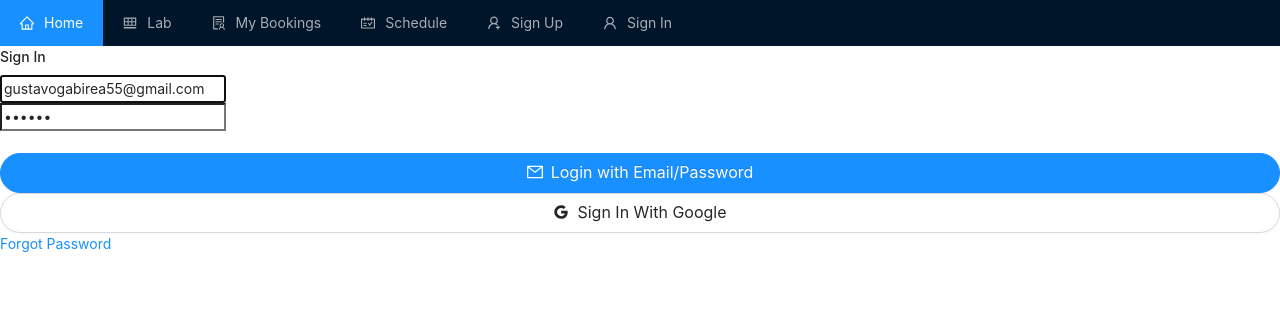
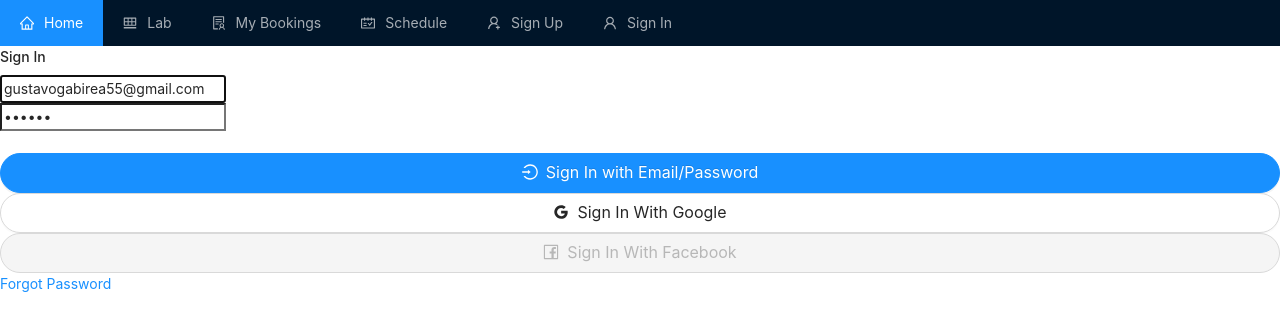
Before and after one commit to liahoneyBP/lab_booking_system, a React (Create React App) app in the folder client/: page /sign-in in a window 1280 px wide. Shown: the top 330 px of the page. Built offline with nearby package versions, Linux system fonts and the light colour scheme; no server answers.

Commit message:
Refactor: NavBar Changed LogIn Icon

```diff
--- a/client/public/index.html
+++ b/client/public/index.html
@@ -27,4 +27,5 @@
     <div id="root"></div>
 
   </body>
+
 </html>
--- a/client/src/pages/auth/SignIn.js
+++ b/client/src/pages/auth/SignIn.js
@@ -1,7 +1,7 @@
 import React, { useState, useEffect} from "react";
 import { toast } from "react-toastify";
 import { Button } from "antd";
-import { GoogleOutlined, MailOutlined } from "@ant-design/icons";
+import { GoogleOutlined, LoginOutlined, LoadingOutlined, FacebookOutlined } from "@ant-design/icons";
 import { useDispatch } from "react-redux";
 import { Link } from "react-router-dom";
 import { useSelector} from "react-redux"
@@ -12,13 +12,15 @@ import {
     getAuth,
     signInWithEmailAndPassword,
     signInWithPopup,
-    GoogleAuthProvider } from "firebase/auth";
+    GoogleAuthProvider,
+    FacebookAuthProvider, } from "firebase/auth";
 
 
 const SignIn = () => {
   const auth = getAuth();
   const navigate = useNavigate();
-  const provider = new GoogleAuthProvider();
+
+
   const [email, setEmail] = useState("gustavogabirea55@gmail.com");
   const [password, setPassword] = useState("123456");
   const [loading, setLoading] = useState(false);
@@ -29,7 +31,7 @@ const SignIn = () => {
 
   useEffect(() => {
     if (user && user.token) navigate("/");
-  }, [user]);
+  }, [user, navigate]);
 
 
   let dispatch = useDispatch();
@@ -78,6 +80,7 @@ const SignIn = () => {
 };
 
 const googleSignIn = async () => {
+  const provider = new GoogleAuthProvider();
     signInWithPopup(auth, provider)
     .then(async (result) => {
         const { user } = result;
@@ -102,6 +105,34 @@ const googleSignIn = async () => {
         console.log(err);
         toast.error(err.message);
     });
+}
+
+const facebookSignIn = async () => {
+  const provider = new FacebookAuthProvider();
+  signInWithPopup(auth, provider)
+  .then(async (result) => {
+      const { user } = result;
+      const idTokenResult = await user.getIdTokenResult();
+      createOrUpdateUser(idTokenResult.token)
+      .then((res) => {
+        dispatch({
+          type: "LOGGED_IN_USER",
+          payload: {
+            name: res.data.name,
+            email: res.data.email,
+            token: idTokenResult.token,
+            role: res.data.role,
+            _id: res.data._id,
+          },
+        });
+      })
+
+      navigate("/")
+  })
+  .catch((err) => {
+      console.log(err);
+      toast.error(err.message);
+  });
 }
 
 
@@ -135,11 +166,11 @@ const googleSignIn = async () => {
         className="mb-3"
         block
         shape="round"
-        icon={<MailOutlined />}
+        icon={<LoginOutlined />}
         size="large"
         disabled={!email || password.length < 6}
       >
-        Login with Email/Password
+        Sign In with Email/Password
       </Button>
     </form>
   );
@@ -149,7 +180,7 @@ const googleSignIn = async () => {
       <div className="row">
         <div className="col-md-6 offset-md-3">
           {loading ? (
-            <h4 className="text-danger">Loading...</h4>
+            <LoadingOutlined style={{ fontSize: '50px', color: '#f5222d' }} />
           ) : (
             <h4>Sign In</h4>
           )}
@@ -166,6 +197,18 @@ const googleSignIn = async () => {
             >
                 Sign In With Google
           </Button>
+          <Button
+            disabled
+            onClick={facebookSignIn}
+            type="dark"
+            className="mb-3"
+            block
+            shape="round"
+            icon={<FacebookOutlined />}
+            size="large"
+            >
+                Sign In With Facebook
+          </Button>
           <Link to="/forgot/password" className="float-right text-danger">
             Forgot Password
           </Link>
--- a/client/src/pages/index.js
+++ b/client/src/pages/index.js
@@ -3,14 +3,11 @@ import React from "react";
 const Home = () => {
     return (
         <div
-            style={{
-                display: 'flex',
-                justifyContent: 'center',
-                alignItems: 'center',
-                height: '90vh'
-            }}
             >
+
+                <br />
                 <h1>Home Page Krub</h1>
+
         </div>
     )
 }
```
